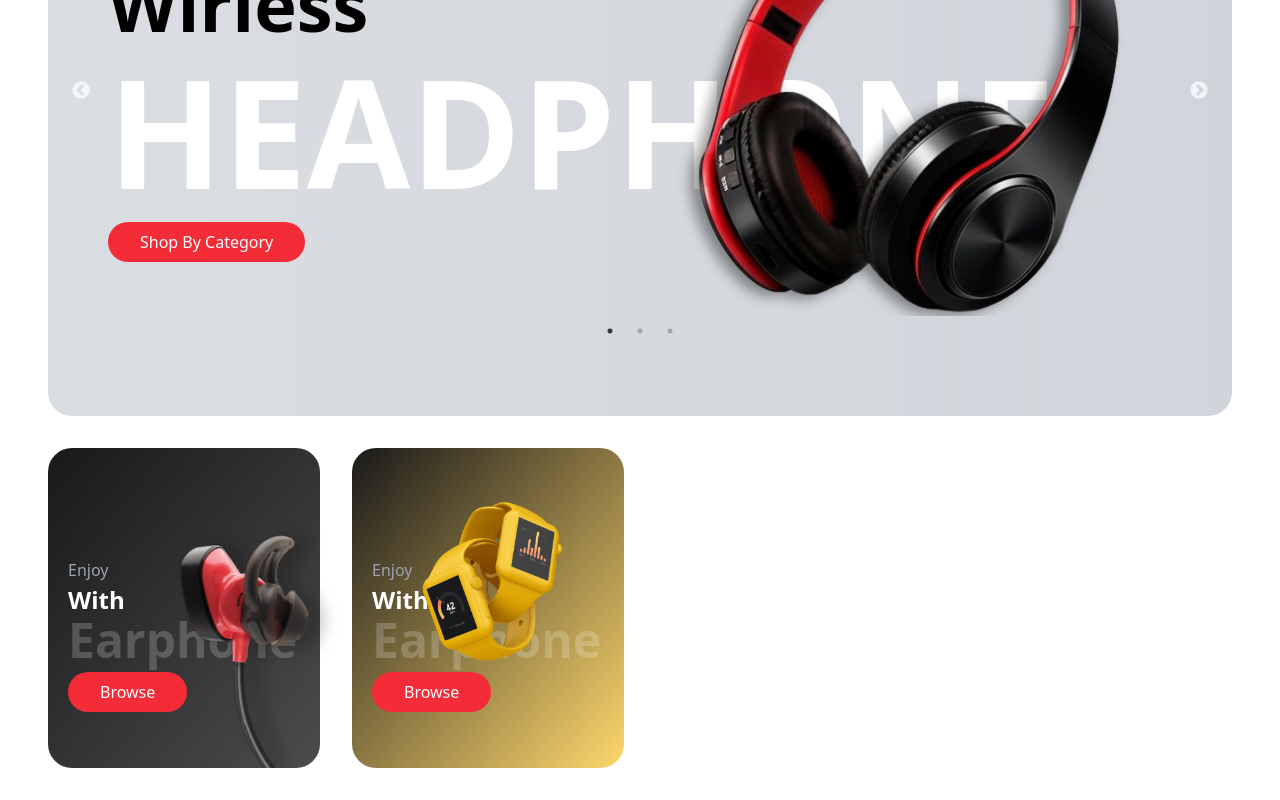
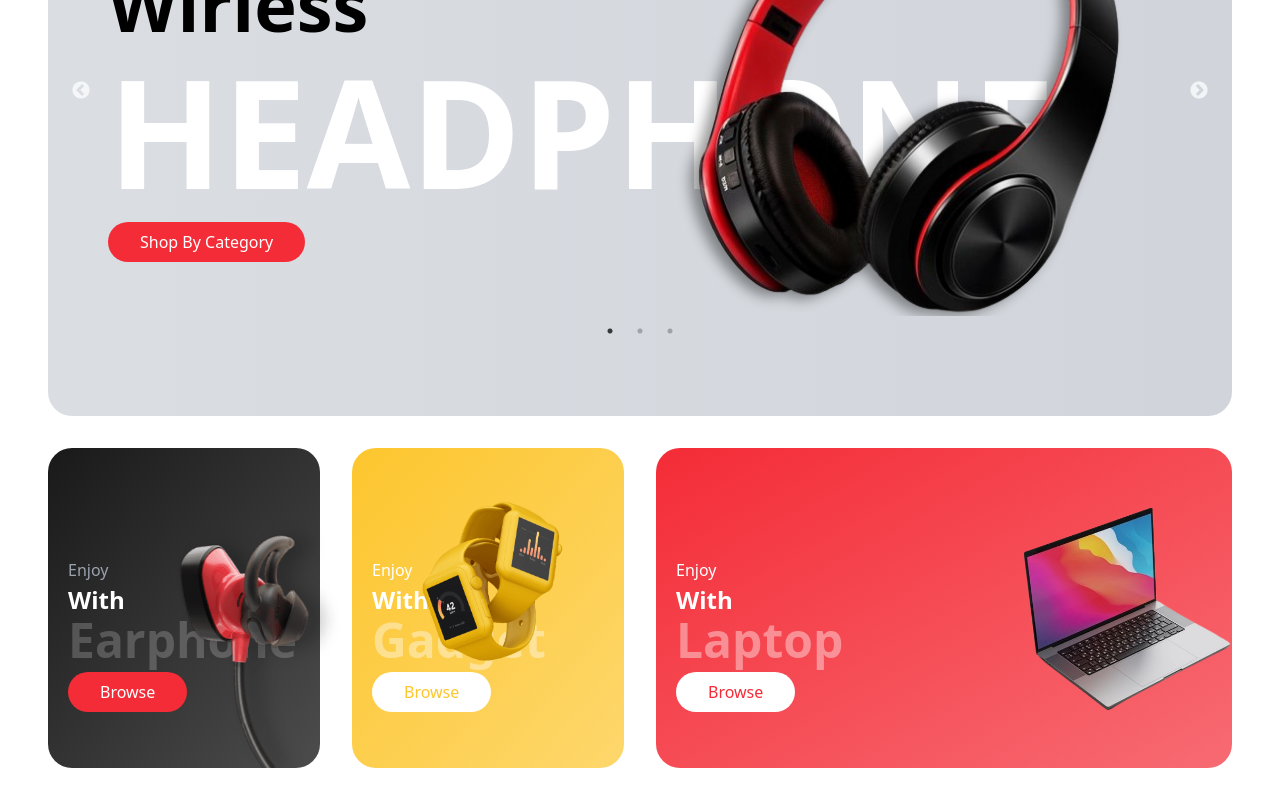
Before and after one commit to AhmadRabie1/ESHOP, a React (Vite) app in the folder my-shop/: page / in a window 1280 px wide. Shown: the part 310-1110 px from the top of the page. Built offline with nearby package versions, Linux system fonts and the light colour scheme.

Commit message:
still working on the project and now i am working on the cards

```diff
--- a/my-shop/src/Components/Category/Category.jsx
+++ b/my-shop/src/Components/Category/Category.jsx
@@ -28,24 +28,43 @@ const Category = () => {
             <img src={Image1} alt="" className="w-[320px] absolute bottom-0" />
           </div>
           {/*second col */}
-          <div className="py-10 pl-5 bg-gradient-to-br from-black/90 to-brandYellow/70 text-white rounded-3xl relative h-[320px] flex items-end">
+          <div className="py-10 pl-5 bg-gradient-to-br from-brandYellow to-brandYellow/70 text-white rounded-3xl relative h-[320px] flex items-end">
             <div>
               <div className="mb-4">
-                <p className="mb-[2px] text-gray-400">Enjoy</p>
+                <p className="mb-[2px] text-white">Enjoy</p>
                 <p className="text-2xl font-semibold mb[2px]">With</p>
-                <p className="text-4xl xl:text-5xl font-bold opacity-20 mb-2">
-                  Earphone
+                <p className="text-4xl xl:text-5xl font-bold opacity-40 mb-2">
+                  Gadget
                 </p>
                 <Button
                   text="Browse"
-                  textColor={"text-white"}
-                  bgColor={"bg-primary"}
+                  bgColor={"bg-white"}
+                  textColor={"text-brandYellow"}
+
                 />
               </div>
             </div>
             <img src={Image2} alt="" className="w-[320px] absolute -right-4 lg:top-[40px]" />
           </div>
           {/*third col */}
+          <div className="col-span-2 py-10 pl-5 bg-gradient-to-br from-primary to-primary/70 text-white rounded-3xl relative h-[320px] flex items-end">
+            <div>
+              <div className="mb-4">
+                <p className="mb-[2px] text-white">Enjoy</p>
+                <p className="text-2xl font-semibold mb[2px]">With</p>
+                <p className="text-4xl xl:text-5xl font-bold opacity-40 mb-2">
+                  Laptop
+                </p>
+                <Button
+                  text="Browse"
+                  bgColor={"text-primary"}
+                  textColor={"bg-white"}
+
+                />
+              </div>
+            </div>
+            <img src={Image3} alt="" className="w-[250px] absolute top-1/2  -translate-y-1/2 -right-4" />
+          </div>
         </div>
       </div>
     </div>
```
